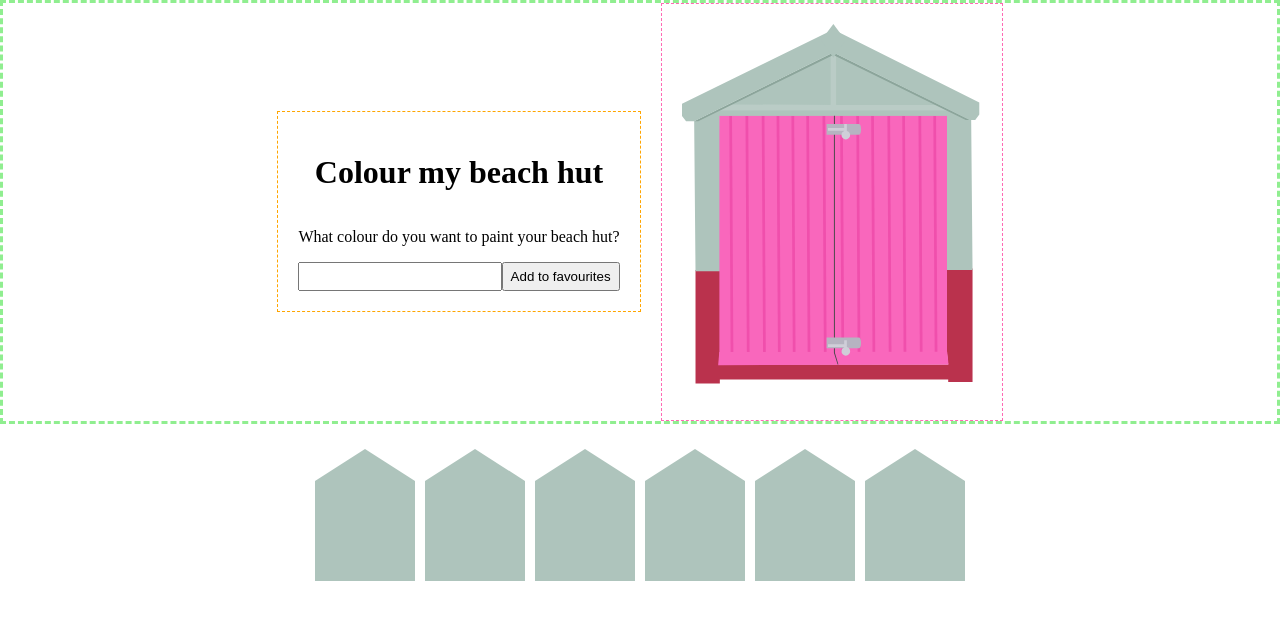
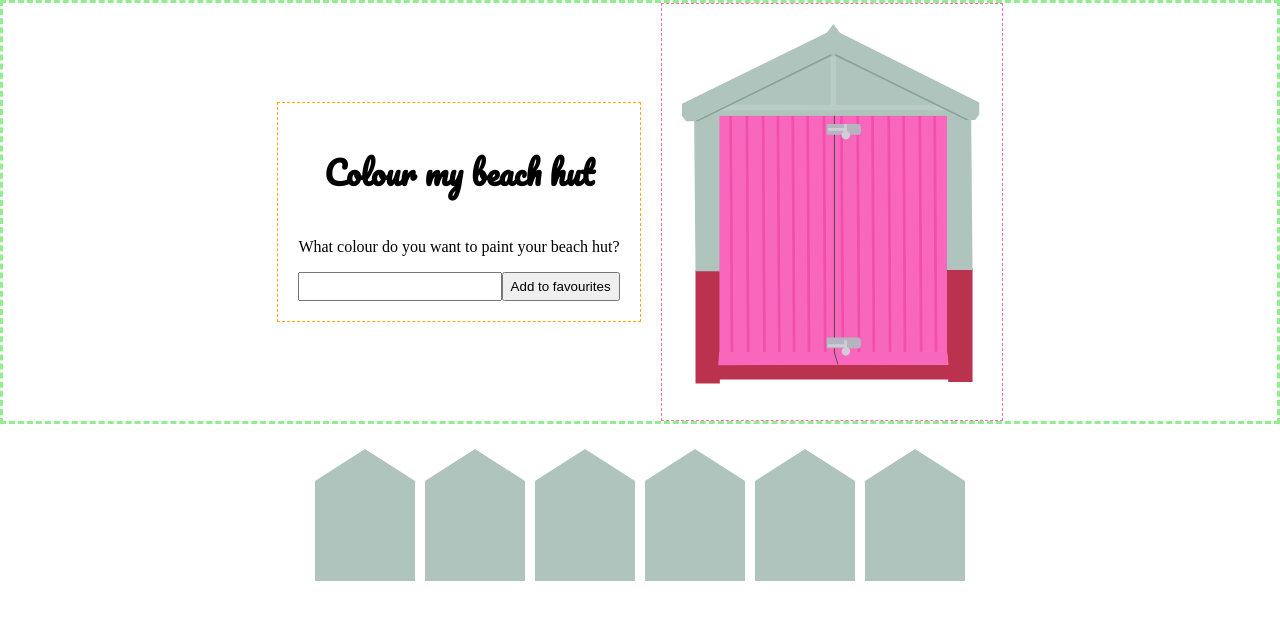
Before and after one commit to AnwenW/colour-my-beach-hut, a plain HTML site: page index.html in a window 1280 px wide. Drawn offline with Linux system fonts and the light colour scheme.

Commit message:
Add pacifico font to title

```diff
--- a/index.html
+++ b/index.html
@@ -7,6 +7,7 @@
     <meta charset="utf-8"/>
     <title>Beach Hut</title>
     <link rel="stylesheet" href="style.css">
+    <link href="https://fonts.googleapis.com/css?family=Pacifico" rel="stylesheet">
     <meta name="viewport" content="width=device-width, initial-scale=1">
     <!-- <script type="text/javascript" src="" defer></script> -->
 
--- a/style.css
+++ b/style.css
@@ -72,6 +72,7 @@ main {
 .title {
   grid-column: span 2;
   text-align: center;
+  font-family: 'Pacifico', cursive;
 }
 
 .subtitle {
```
